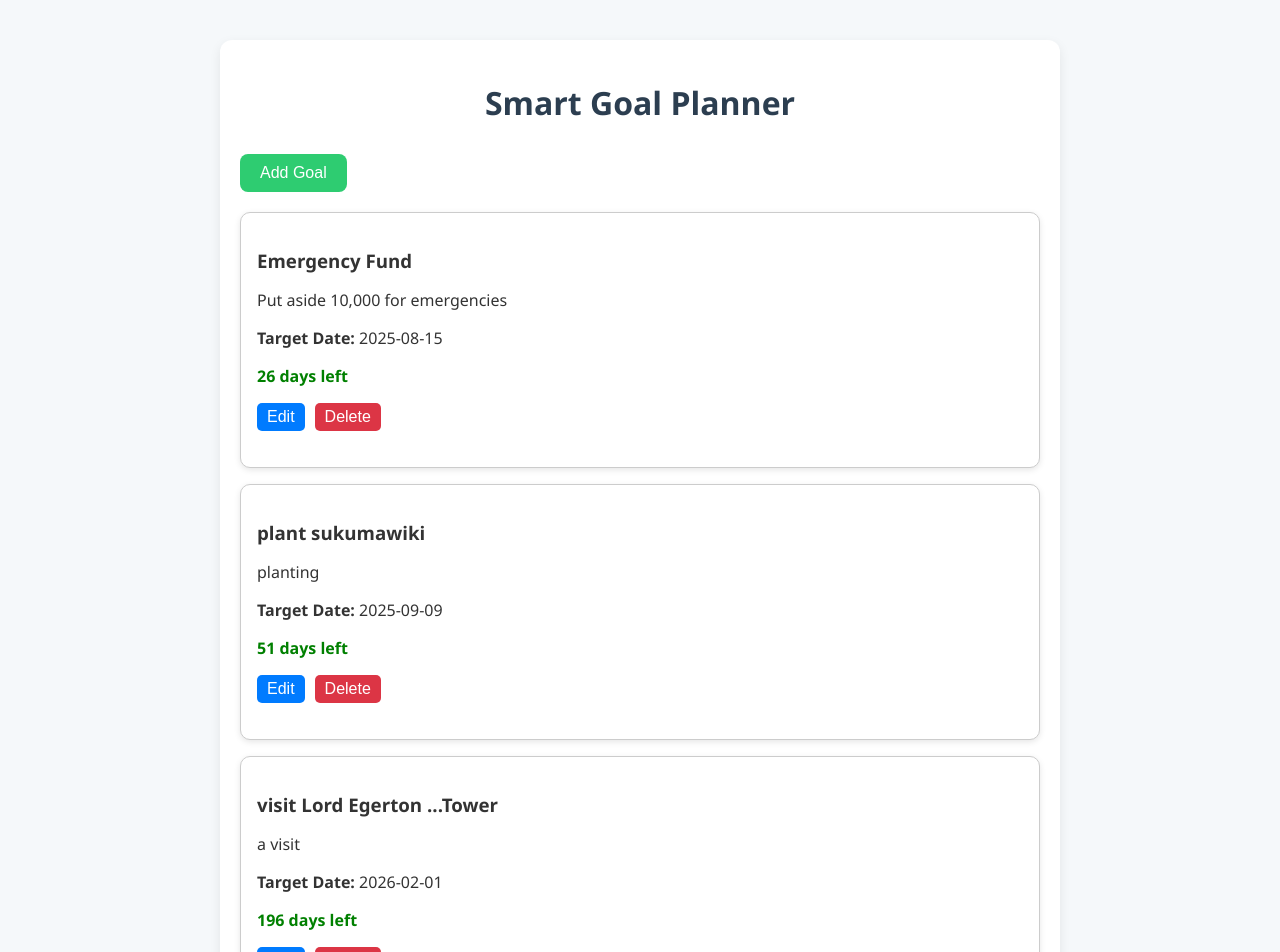
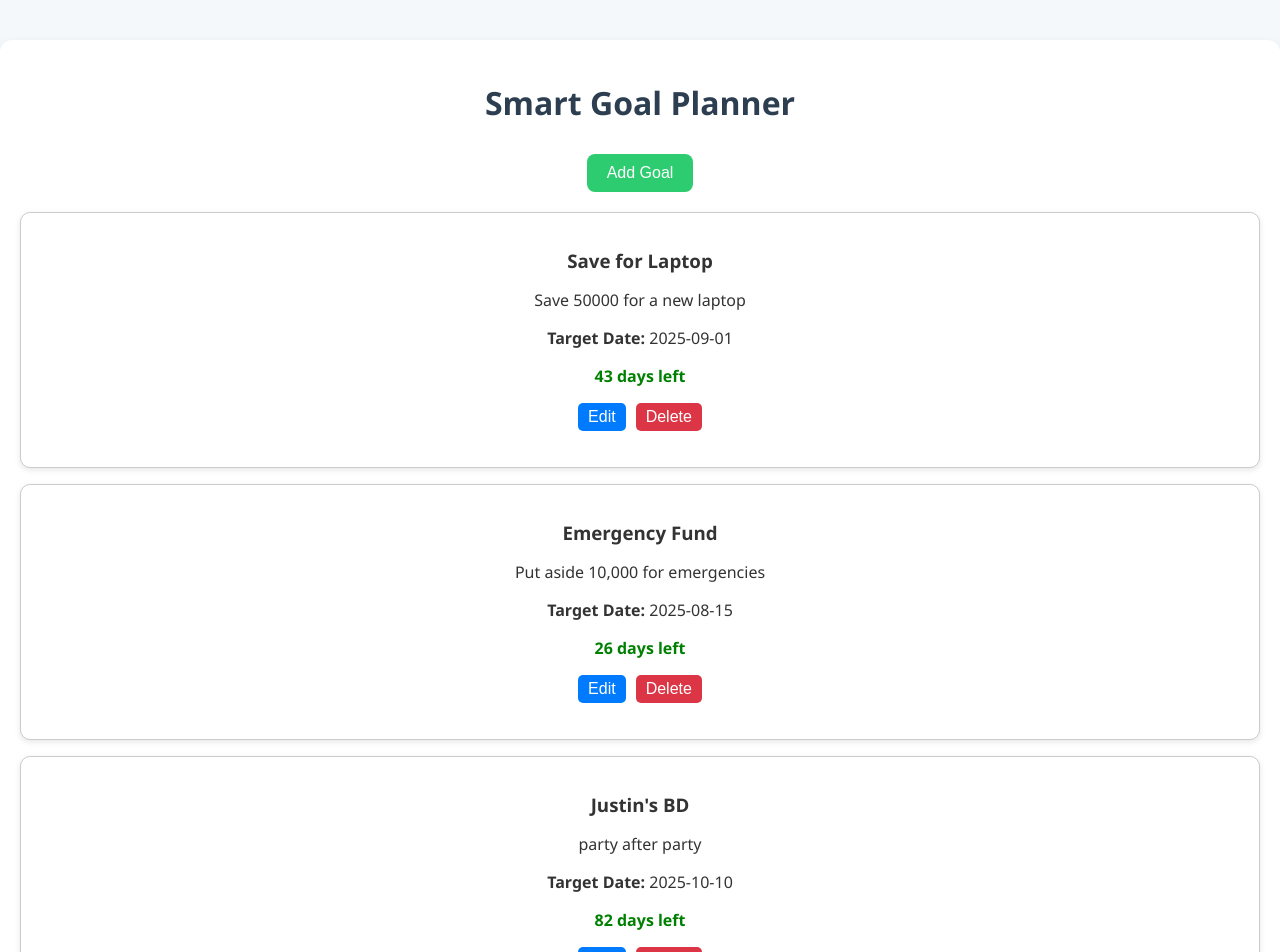
Before and after one commit to joan-pookie/smart-goal-planner, a React (Create React App) app: page / in a window 1280 px wide. Shown: the top 952 px of the page. Built offline with nearby package versions, Linux system fonts and the light colour scheme; data requests are answered from the project's data file.

Commit message:
modified work

```diff
--- a/db.json
+++ b/db.json
@@ -1,31 +1,23 @@
 {
   "goals": [
     {
-      "id": "2",
+      "id": 1,
+      "title": "Save for Laptop",
+      "description": "Save 50000 for a new laptop",
+      "targetDate": "2025-09-01"
+    },
+    {
+      "id": 2,
       "title": "Emergency Fund",
       "description": "Put aside 10,000 for emergencies",
       "targetDate": "2025-08-15"
     },
     {
-      "id": "982e",
-      "title": "plant sukumawiki",
-      "description": "planting",
-      "targetDate": "2025-09-09",
-      "amount": "4000"
-    },
-    {
-      "id": "6088",
-      "title": "visit Lord Egerton ...Tower",
-      "description": "a visit",
-      "targetDate": "2026-02-01",
-      "amount": "10000"
-    },
-    {
-      "id": "d3c3",
-      "title": "birthday 🎂 ",
-      "description": "party",
-      "targetDate": "2025-08-24",
-      "amount": "10000"
+      "id": "2192",
+      "title": "Justin's BD",
+      "description": "party after party",
+      "targetDate": "2025-10-10",
+      "amount": "50"
     }
   ],
   "browserslist": {
--- a/src/App.css
+++ b/src/App.css
@@ -6,15 +6,18 @@ body {
   font-family: "Segoe UI", Tahoma, Geneva, Verdana, sans-serif;
   background: #f5f8fa;
   color: #333;
+
 }
 
 .app-container {
-  max-width: 800px;
+  max-width: 100vw;
   margin: 40px auto;
   padding: 20px;
   background: #ffffff;
   box-shadow: 0 4px 12px rgba(0, 0, 0, 0.08);
   border-radius: 12px;
+;
+  text-align: center;
 }
 
 h1 {
```
